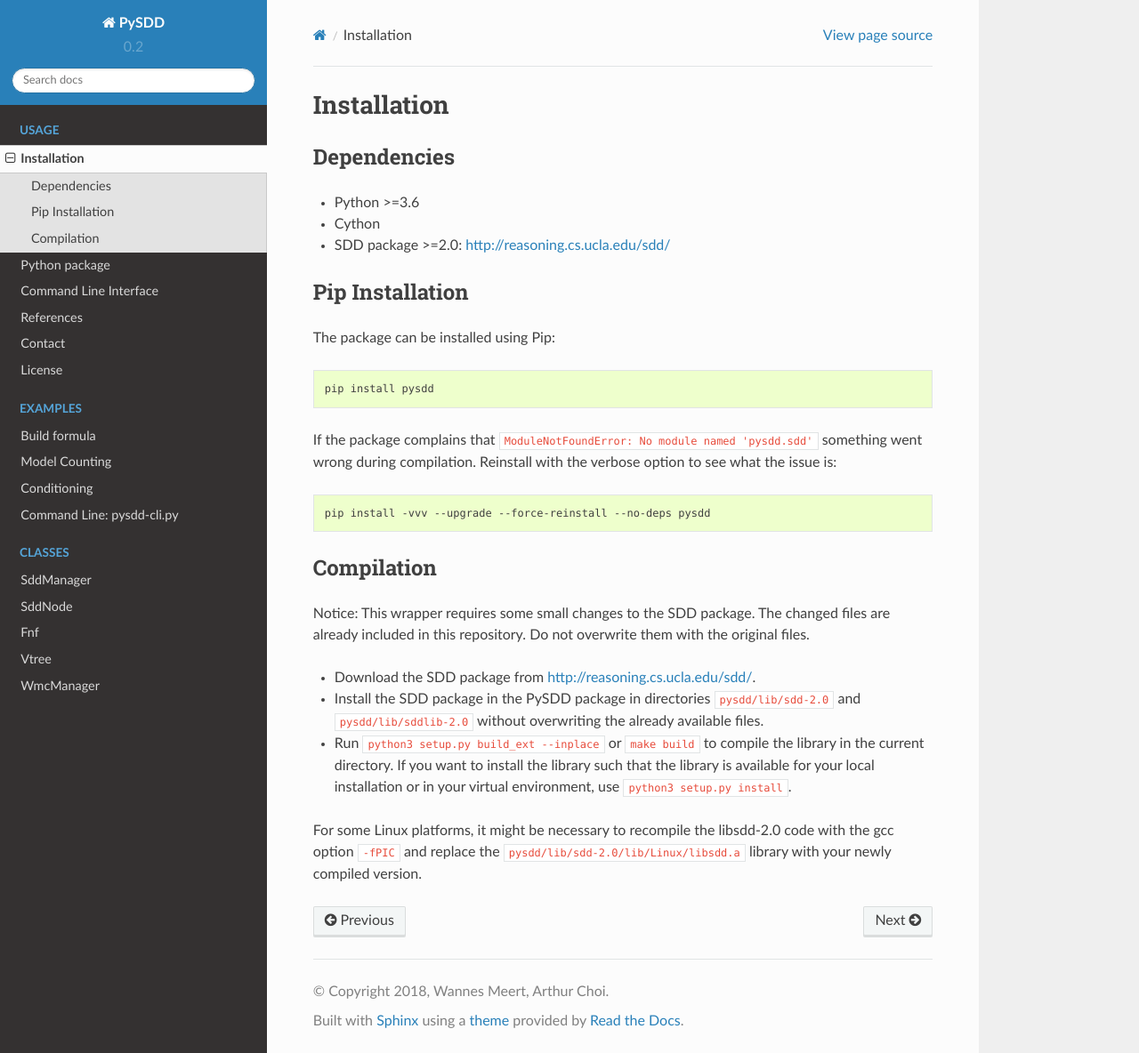
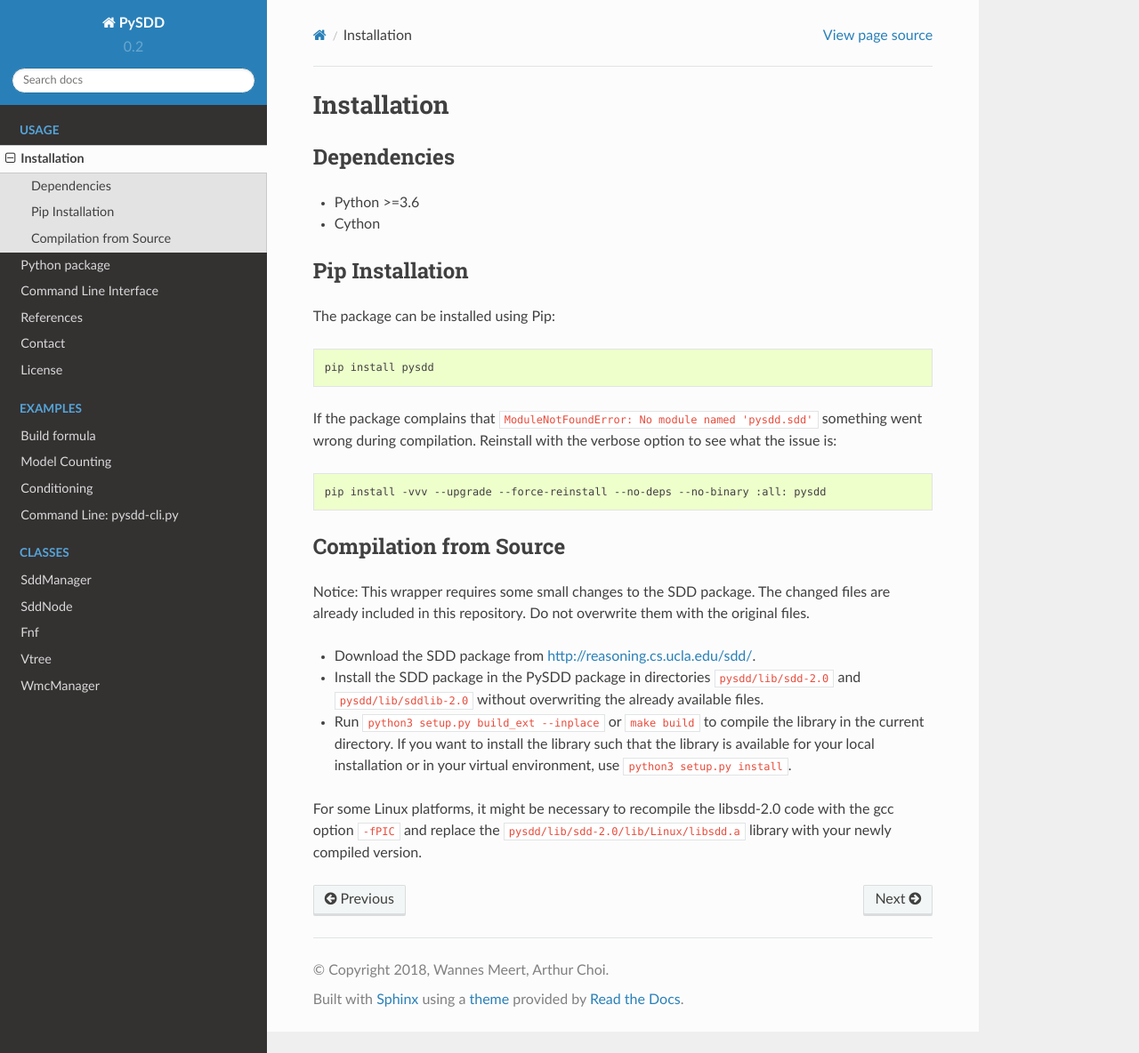
Before and after one commit to wannesm/PySDD, a Sphinx documentation site: the page built from docs/usage/installation.rst, in a window 1280 px wide and 1184 px high. Shown: the whole window at 89% size. Built offline with Sphinx 7.4.7 and the Read the Docs theme 2.0.0, drawn with Linux system fonts in a browser that asks for light colours.

Commit message:
Improve docs and dnf fix

```diff
--- a/docs/usage/installation.rst
+++ b/docs/usage/installation.rst
@@ -7,7 +7,6 @@
 
 * Python >=3.6
 * Cython
-* SDD package >=2.0: http://reasoning.cs.ucla.edu/sdd/
 
 ----------------
 Pip Installation
@@ -25,12 +24,12 @@
 
 .. code-block:: shell
 
-    pip install -vvv --upgrade --force-reinstall --no-deps pysdd
+    pip install -vvv --upgrade --force-reinstall --no-deps --no-binary :all: pysdd
 
 
------------
-Compilation
------------
+-----------------------
+Compilation from Source
+-----------------------
 
 Notice: This wrapper requires some small changes to the SDD package.
 The changed files are already included in this repository. Do not overwrite
```
Also changed, not shown: 2 other files.
